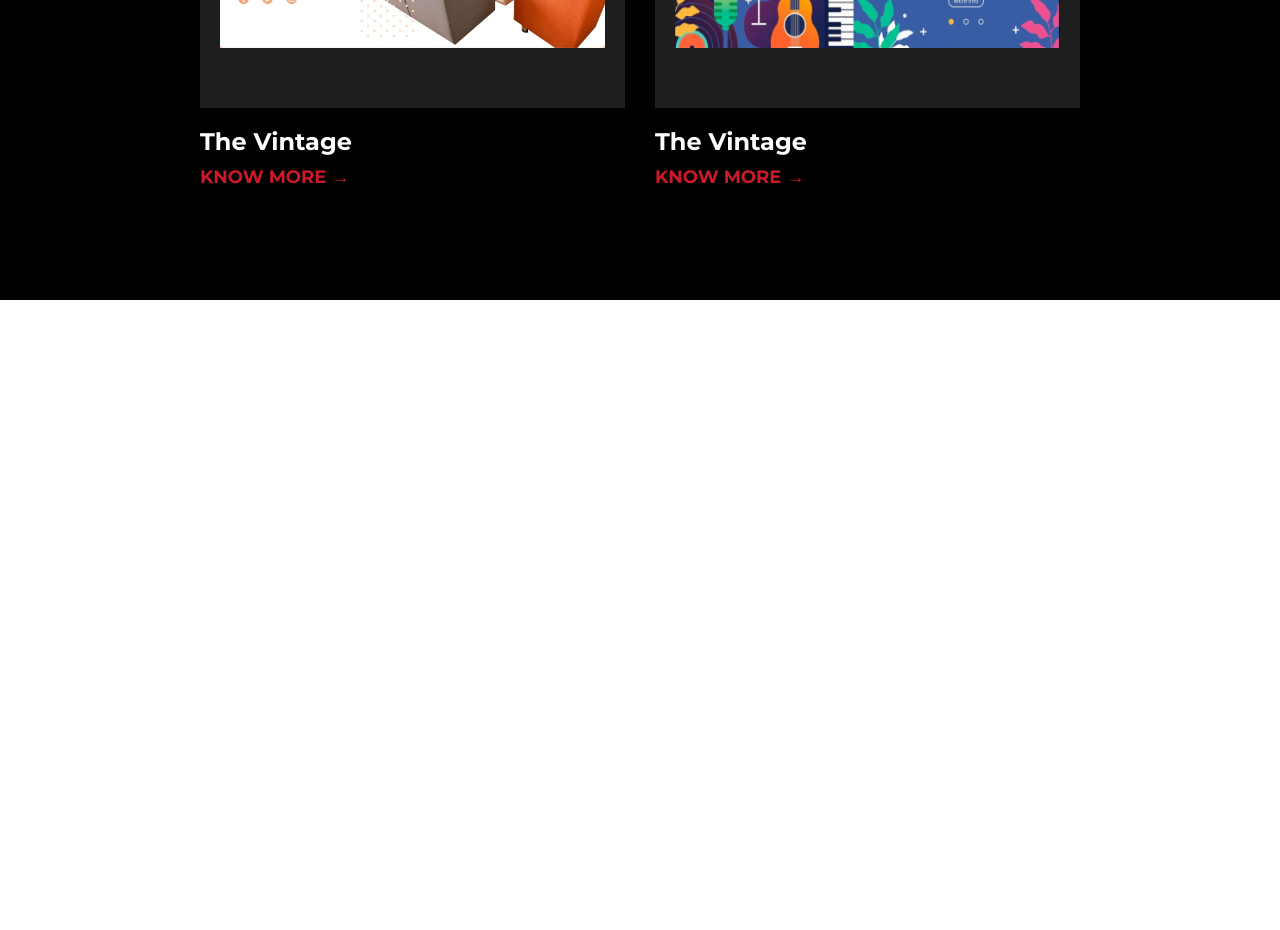
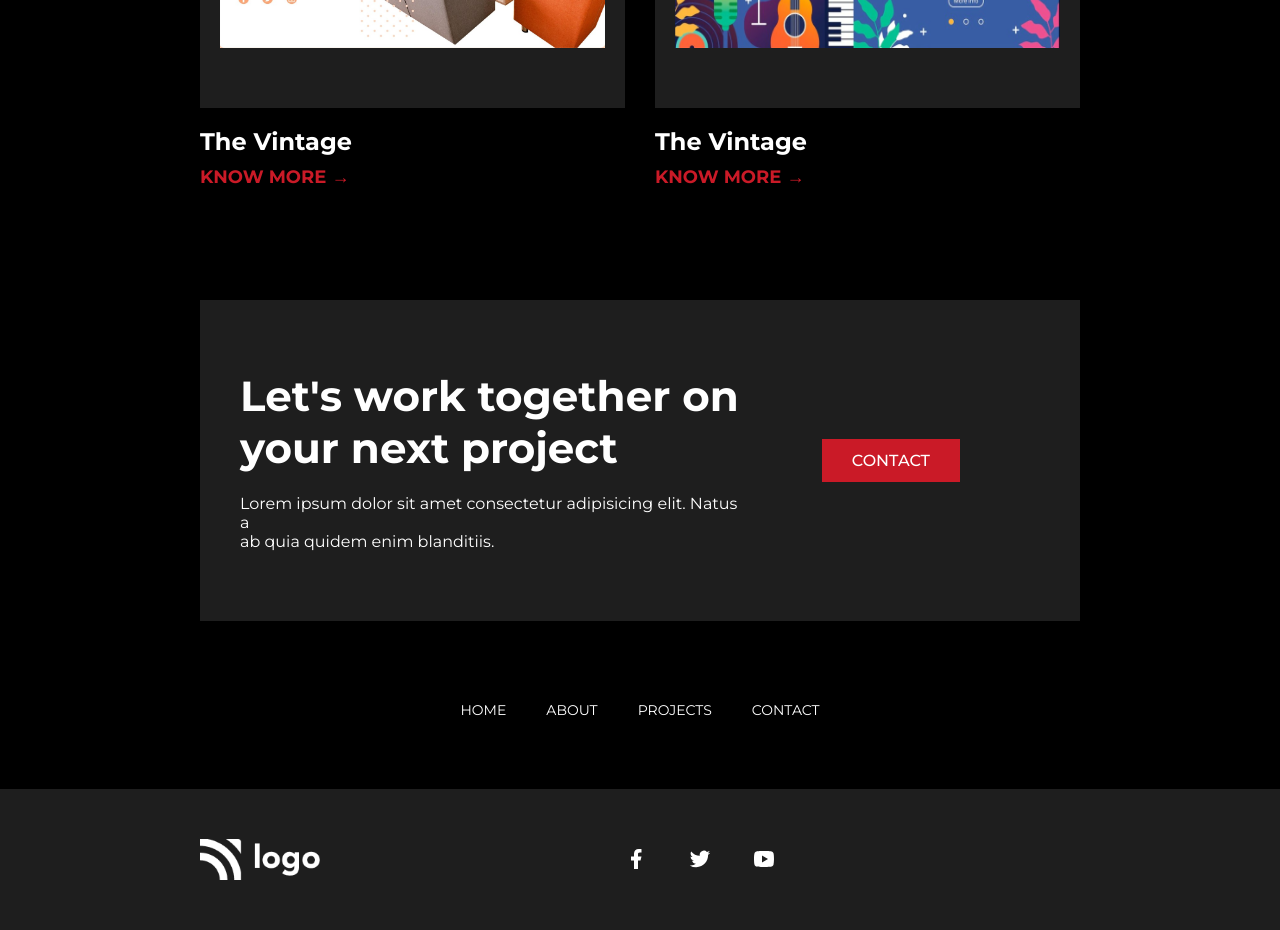
Before and after one commit to ManideepPaul/live-class-project-15, a plain HTML site: page index.html in a window 1280 px wide. Shown: the part 2395-3325 px from the top of the page. Before the commit the page ends 2695 px from the top, so only its background shows below. Drawn offline with Linux system fonts and the light colour scheme.

Commit message:
project completed

```diff
--- a/index.html
+++ b/index.html
@@ -121,5 +121,30 @@
             </div>
         </div>
       </div>
+      <div class="contact">
+        <div class="contact-top">
+            <div class="text">
+                <h2>
+                    Let's work together on <br> your next project
+                </h2>
+                <p>Lorem ipsum dolor sit amet consectetur adipisicing elit. Natus a <br> ab quia quidem enim blanditiis.</p>
+            </div>
+            <button>CONTACT</button>
+        </div>
+        <div class="contact-links">
+            <a href="#" class="link">HOME</a>
+            <a href="#" class="link">ABOUT</a>
+            <a href="#" class="link">PROJECTS</a>
+            <a href="#" class="link">CONTACT</a>
+        </div>
+      </div>
+      <footer>
+        <img src="./assets/white-logo.png" alt="" class="logo">
+        <div class="social">
+            <img src="./assets/facebook.svg" alt="">
+            <img src="./assets/twitter.svg" alt="">
+            <img src="./assets/youtube.svg" alt="">
+        </div>
+      </footer>
   </body>
 </html>
--- a/style.css
+++ b/style.css
@@ -238,3 +238,57 @@ h5 {
 }
 
 /************************ Contact Section *****************************/
+
+.contact {
+    margin: 0 200px 50px 200px;
+}
+
+.contact-top {
+    padding: 70px 40px;
+    display: flex;
+    justify-content: space-between;
+    align-items: center;
+    background-color: #1e1e1e;
+}
+
+.contact-top h2 {
+    font-size: 42px;
+    margin-bottom: 20px;
+}
+
+.contact-top p {
+    font-size: 16px;
+}
+.contact-top button {
+    margin: 0 10%;
+    background-color: #CA1A27;
+    padding: 12px 30px;
+    font-size: 16px;
+    font-weight: 500;
+    border: none
+}
+
+.contact-links {
+    display: flex;
+    align-items: center;
+    justify-content: center;
+    gap: 40px;
+    font-size: 14px;
+    padding: 80px 0 20px 0;
+}
+
+/************************ Footer Section *****************************/
+
+footer {
+    padding: 50px 200px 50px 200px;
+    background-color: #1e1e1e;
+    display: flex;
+    align-items: center;
+}
+
+.social {
+    flex-grow: 1;
+    display: flex;
+    justify-content: center;
+    gap: 40px;
+}
```
